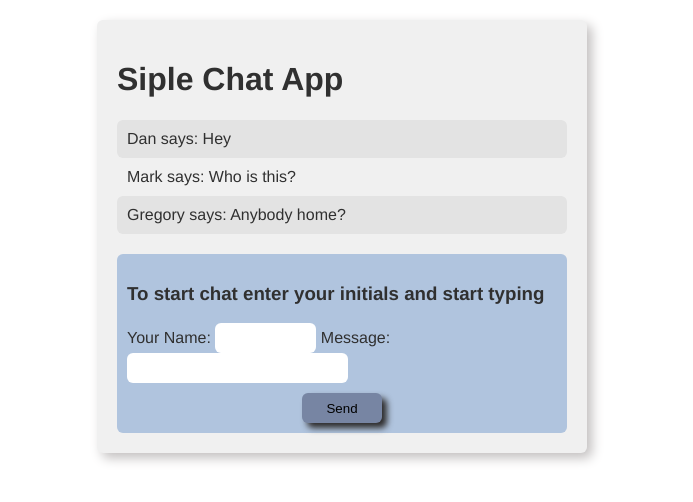
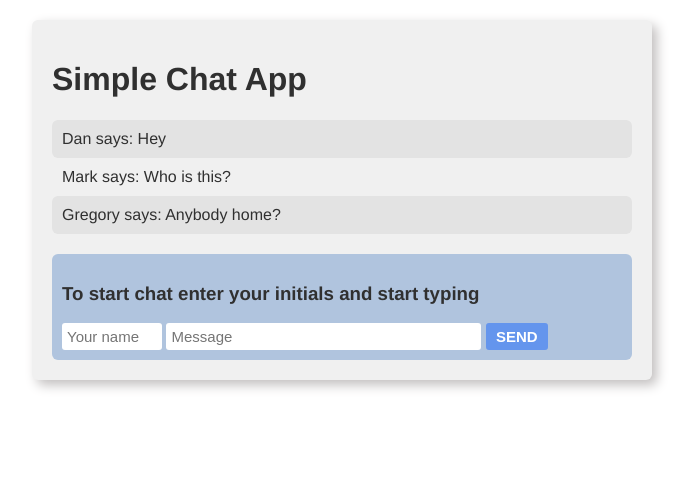
Before and after one commit to BilliMorgan/chatApp, a website: page client/index.html in a window 1280 px wide. Shown: the whole page, without its empty margins (298-991 px from the left). Drawn offline with nearby package versions, Linux system fonts and the light colour scheme; no server answers.

Commit message:
changed button style

```diff
--- a/client/index.html
+++ b/client/index.html
@@ -1,7 +1,7 @@
 <link rel="stylesheet" href="style.css" />
 
 <main>
-  <h1>Siple Chat App</h1>
+  <h1>Simple Chat App</h1>
   <ol id="history">
     <li class="odd-message">Dan says: Hey</li>
     <li class="even-message">Mark says: Who is this?</li>
@@ -10,13 +10,10 @@
 
   <form>
     <h3>To start chat enter your initials and start typing</h3>
-    <label>Your Name:</label>
-    <input id="initials" maxlength="10" size="10" required />
-    <label>Message:</label>
-    <input id="message" maxlength="140" size="25" required />
+    <input id="initials" placeholder="Your name" maxlength="10" required />
+    <input id="message" placeholder="Message" maxlength="140" required />
     <button>Send</button>
   </form>
-
 </main>
 
 <script src="https://code.jquery.com/jquery-3.1.1.js"></script>
--- a/client/style.css
+++ b/client/style.css
@@ -8,7 +8,7 @@ body {
 main {
   background-color: #f0f0f0;
   margin: 20px auto;
-  max-width: 450px;
+  max-width: 580px;
   padding: 20px;
   border-radius: 6px;
   box-shadow: 5px 5px 12px #c2bfbf;
@@ -37,21 +37,29 @@ form {
 }
 
 button {
-  background-color: rgb(119, 133, 163);
+  background-color: cornflowerblue;
   border: none;
-  border-radius: 6px;
-  width: 80px;
-  height: 30px;
-  display: block;
-  margin-right: auto;
-  margin-left: auto;
-  margin-top: 10px;
-  box-shadow: 5px 5px 6px #2d2b2b;
+  border-radius: 3px;
+  color: white;
+  font-size: 15px;
+  font-weight: bold;
+  padding: 5px 10px;
+  text-transform: uppercase;
 }
 
+
 input {
-  height: 30px;
   border: none;
-  border-radius: 6px;
+  border-radius: 3px;
+  font-size: 15px;
+  padding: 5px;
+}
+
+#initials {
+  width: 100px;
 
 }
+
+#message {
+  width: 315px;
+}
```
